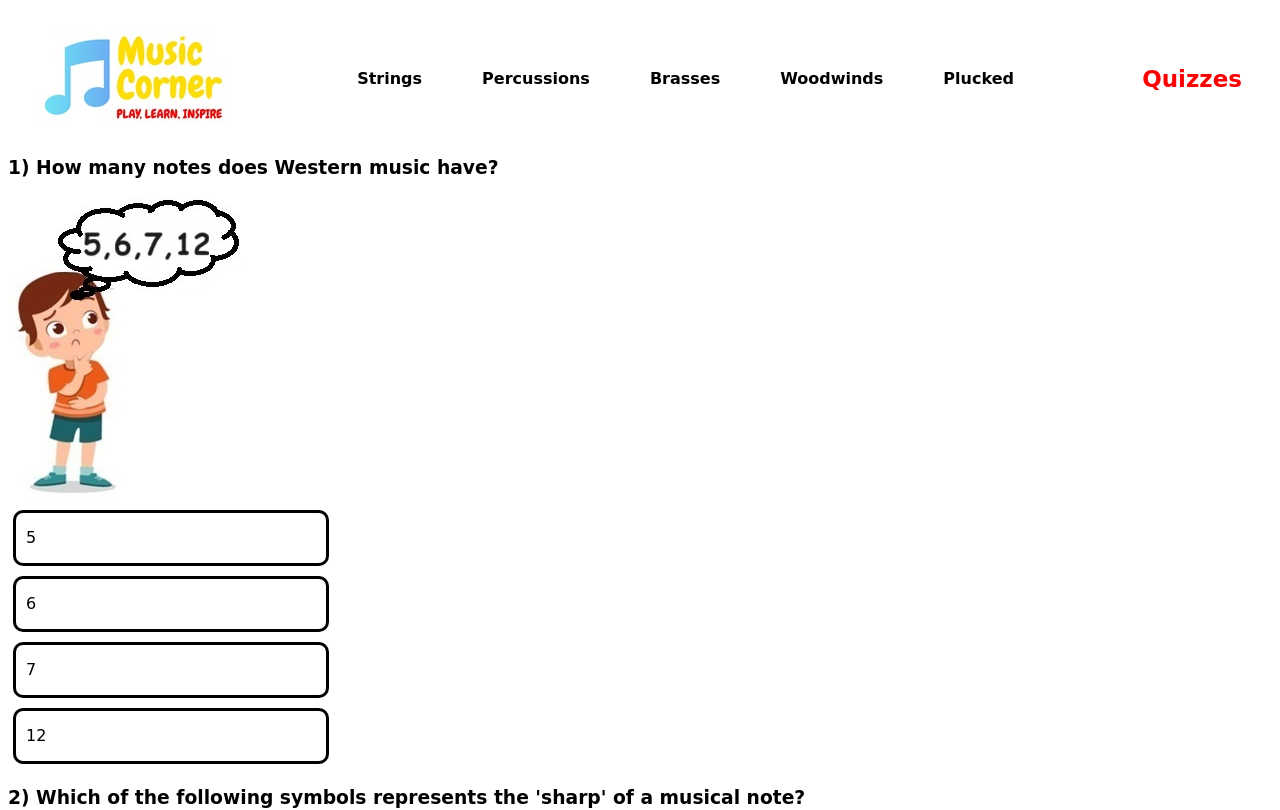
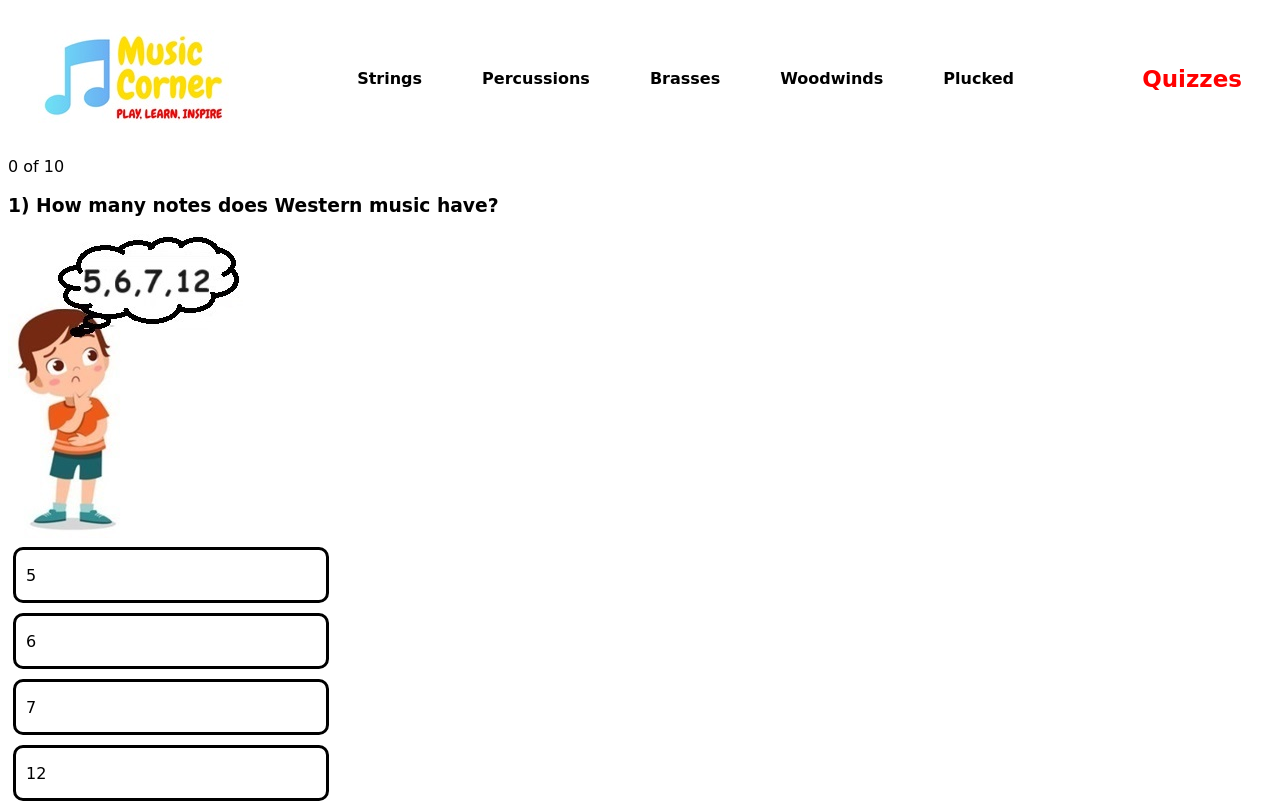
Before and after one commit to gdrakoulakos/musicCorner, a Next.js app: page /quizzes in a window 1280 px wide. Shown: the top 810 px of the page. Built offline with nearby package versions, Linux system fonts and the light colour scheme.

Commit message:
Updated the "question" component and the parrent component (quizzes) to display the results of the quiz

```diff
--- a/components/question/Question.module.css
+++ b/components/question/Question.module.css
@@ -1,3 +1,7 @@
+.questionsContainer {
+
+}
+
 .answersContainer {
     display: flex;
     flex-direction: column;
--- a/components/question/index.jsx
+++ b/components/question/index.jsx
@@ -1,18 +1,27 @@
-import { useState } from "react";
+import { useEffect, useState } from "react";
 import styles from "./Question.module.css";
 
 function Question (props) {
     const [selectedAnswer, setSelectedAnswer] = useState ();
-    const [answerResult, setAnswerResult] = useState ();
+    const [answerResult, setAnswerResult] = useState (null);
+
+
     const correctAnswer = "Fantastic! You got it right! 🎉";
     const incorrectAnswer = "Oops! That one was a bit tricky!";
+    const doubleSelectedAnswer = "Oh! You have already selected an answer 😉"
 
     function handleSelectedAnswer (event) {
         const clickedAnswer=event.target.innerText;
-
         setSelectedAnswer(clickedAnswer);
-        if (clickedAnswer === props.correctAnswer) {
+        if (clickedAnswer === props.correctAnswer && answerResult === null) {
             setAnswerResult(correctAnswer)
+            props.onQuizResult();
+            }
+        else if (clickedAnswer === props.correctAnswer && answerResult !== null) {
+            setAnswerResult(doubleSelectedAnswer)
+        }
+        else if (clickedAnswer !== props.correctAnswer && answerResult !== null) {
+            setAnswerResult(doubleSelectedAnswer)
         }
         else {
             setAnswerResult(incorrectAnswer)
@@ -21,6 +30,7 @@ function Question (props) {
 
     return (
         <>
+            <div className={styles.questionsContainer}>
                 <h3>{props.question}</h3>
                 <img src={props.imagePath} alt={props.question}></img>
                 <div className={styles.answersContainer}>
@@ -30,6 +40,7 @@ function Question (props) {
                     <span onClick={handleSelectedAnswer}>{props.answer4}</span>
                     <div style={{color:answerResult === correctAnswer ? 'green' :'red' }}>{answerResult}</div>
                 </div>
+            </div>
         </>
     )
 }
--- a/src/pages/quizzes.js
+++ b/src/pages/quizzes.js
@@ -1,8 +1,18 @@
 import questions from "@/questions";
 import Question from "../../components/question"
+import { useState } from "react";
 
 function Quizzes () {
-    return questions.map((question) => (
+    const [quizResult, setQuizResult] = useState (0);
+
+    function handleQuizResult () {
+        setQuizResult(quizResult+1)
+    }
+
+    return (
+        <>
+        <p>{quizResult} of 10</p>
+        {questions.map((question) => (
         <Question
         key={question.id}
         id={question.id}
@@ -13,9 +23,11 @@ function Quizzes () {
         answer3={question.answer3}
         answer4={question.answer4}
         correctAnswer={question.correctAnswer}
+        onQuizResult={handleQuizResult}
         />
-    )
-)
+            ))}
+        </>
+    );
 }
 
 export default Quizzes;
```
Lines whose indentation alone changed are shown as unchanged.
